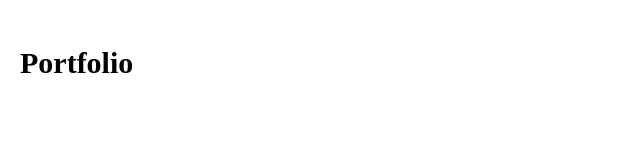
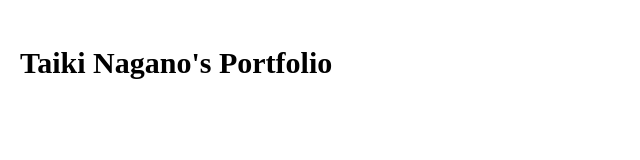
Before and after one commit to Tikt/tikt.github.io, a plain HTML site: page index.html in a window 1280 px wide. Shown: the whole page, without its empty margins (0-640 px from the left). Drawn offline with Linux system fonts and the light colour scheme.

Commit message:
Titleの変更

```diff
--- a/index.html
+++ b/index.html
@@ -5,6 +5,6 @@
   <link rel="stylesheet" href="style.css">
 </head>
 <body>
-  <h1>Portfolio</h1>
+  <h1>Taiki Nagano's Portfolio</h1>
 </body>
 </html>
```
